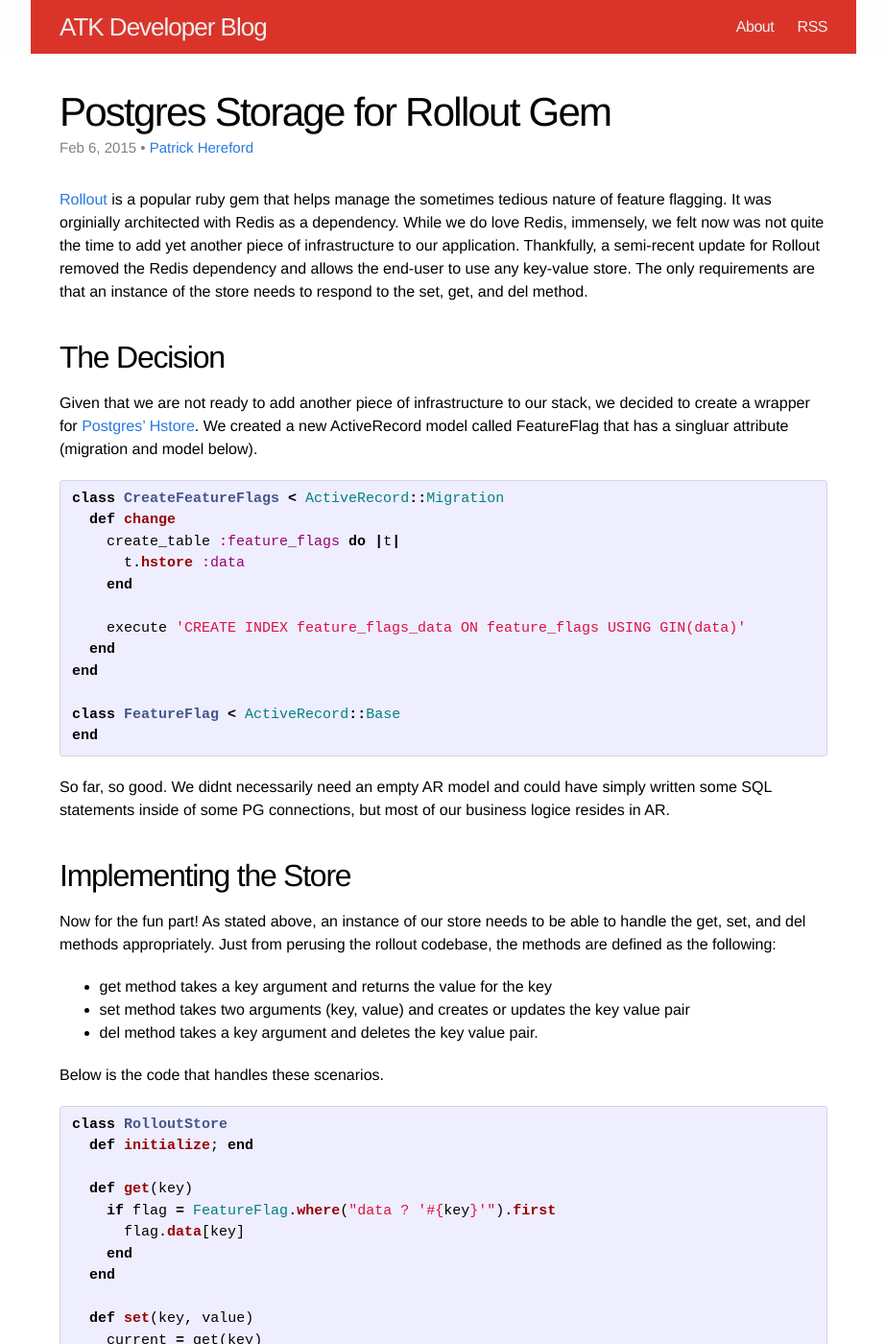
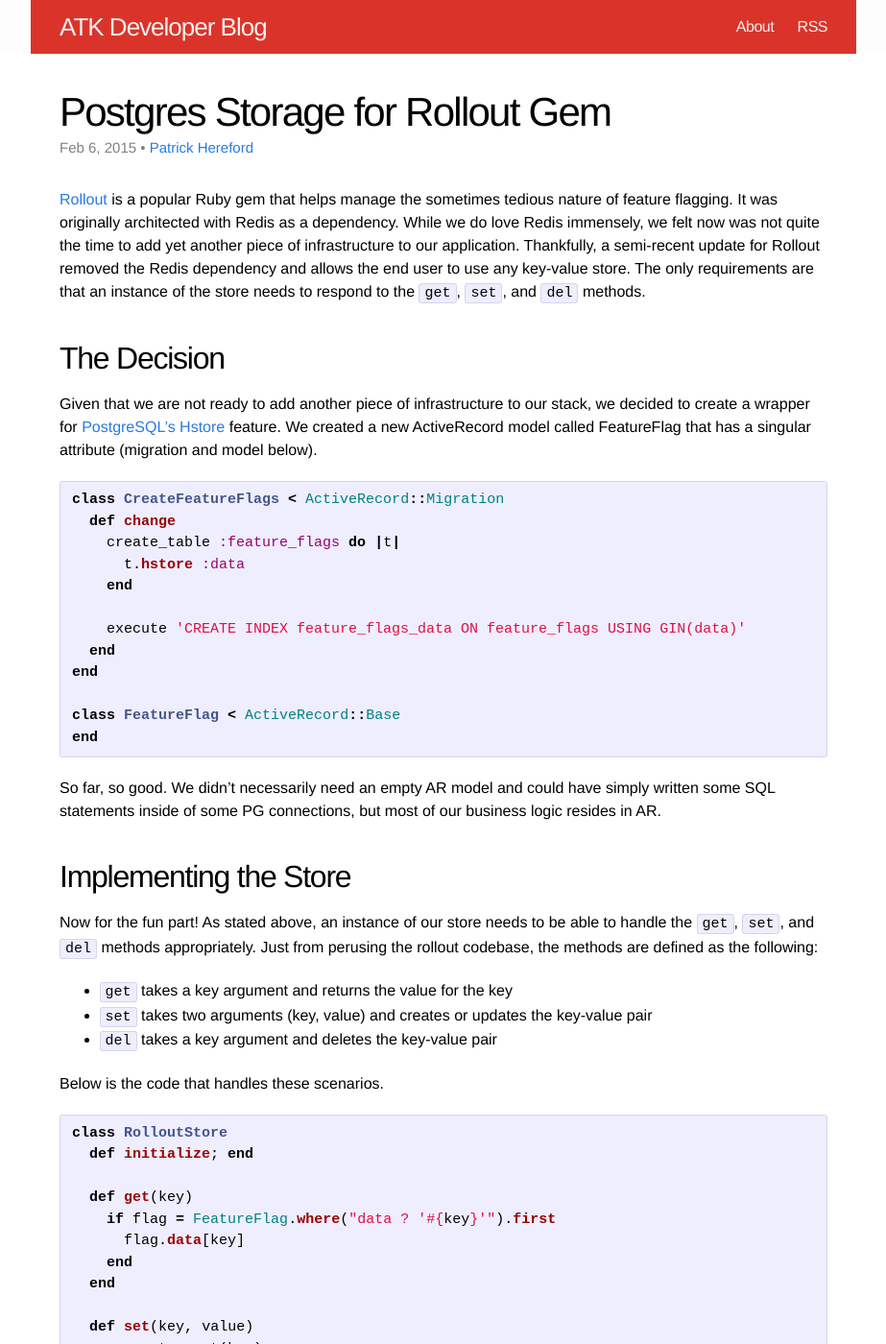
Before and after one commit to Americastestkitchen/Americastestkitchen.github.io, a Jekyll site: the page built from _posts/2015-02-06-postgres-store-for-rollout-gem.markdown, in a window 1280 px wide and 1400 px high. Shown: the whole window at 96% size, without its empty margins (178-1101 px from the left). Built offline with Jekyll 4.4.1, drawn with Linux system fonts in a browser that asks for light colours.

Commit message:
Edit copy for style.

```diff
--- a/_posts/2015-02-06-postgres-store-for-rollout-gem.markdown
+++ b/_posts/2015-02-06-postgres-store-for-rollout-gem.markdown
@@ -7,19 +7,19 @@
 categories: ruby rollout
 ---
 
-[Rollout](https://github.com/FetLife/rollout) is a popular ruby gem that helps manage the sometimes tedious nature
-of feature flagging. It was orginially architected with Redis as a dependency.
-While we do love Redis, immensely, we felt now was not quite the time to add yet
+[Rollout](https://github.com/FetLife/rollout) is a popular Ruby gem that helps manage the sometimes tedious nature
+of feature flagging. It was originally architected with Redis as a dependency.
+While we do love Redis immensely, we felt now was not quite the time to add yet
 another piece of infrastructure to our application. Thankfully, a semi-recent
-update for Rollout removed the Redis dependency and allows the end-user to use
+update for Rollout removed the Redis dependency and allows the end user to use
 any key-value store. The only requirements are that an instance of the store
-needs to respond to the set, get, and del method.
+needs to respond to the `get`, `set`, and `del` methods.
 
 ## The Decision
 
 Given that we are not ready to add another piece of infrastructure to our stack,
-we decided to create a wrapper for [Postgres' Hstore](http://www.postgresql.org/docs/9.0/static/hstore.html).
-We created a new ActiveRecord model called FeatureFlag that has a singluar
+we decided to create a wrapper for [PostgreSQL's Hstore](http://www.postgresql.org/docs/9.0/static/hstore.html) feature.
+We created a new ActiveRecord model called FeatureFlag that has a singular
 attribute (migration and model below).
 
 {% highlight ruby %}
@@ -37,19 +37,18 @@
 end
 {% endhighlight %}
 
-So far, so good. We didnt necessarily need an empty AR model and could have
+So far, so good. We didn't necessarily need an empty AR model and could have
 simply written some SQL statements inside of some PG connections, but most of
-our business logice resides in AR.
+our business logic resides in AR.
 
 ## Implementing the Store
 
 Now for the fun part! As stated above, an instance of our store needs to be able
-to handle the get, set, and del methods appropriately. Just from perusing the
+to handle the `get`, `set`, and `del` methods appropriately. Just from perusing the
 rollout codebase, the methods are defined as the following:
-- get method takes a key argument and returns the value for the key
-- set method takes two arguments (key, value) and creates or updates the key
-value pair
-- del method takes a key argument and deletes the key value pair.
+- `get` takes a key argument and returns the value for the key
+- `set` takes two arguments (key, value) and creates or updates the key-value pair
+- `del` takes a key argument and deletes the key-value pair
 
 Below is the code that handles these scenarios.
 
```
